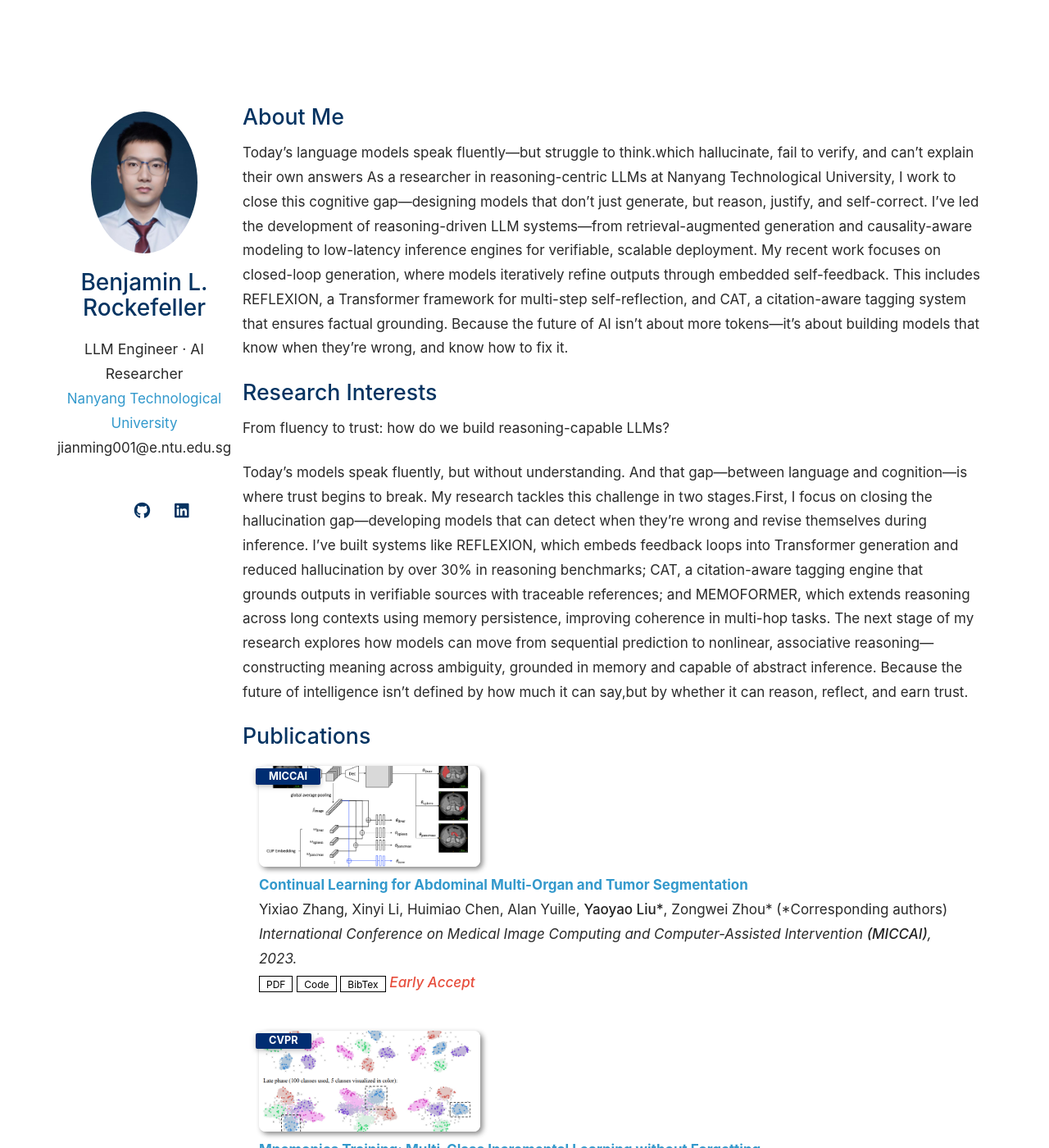
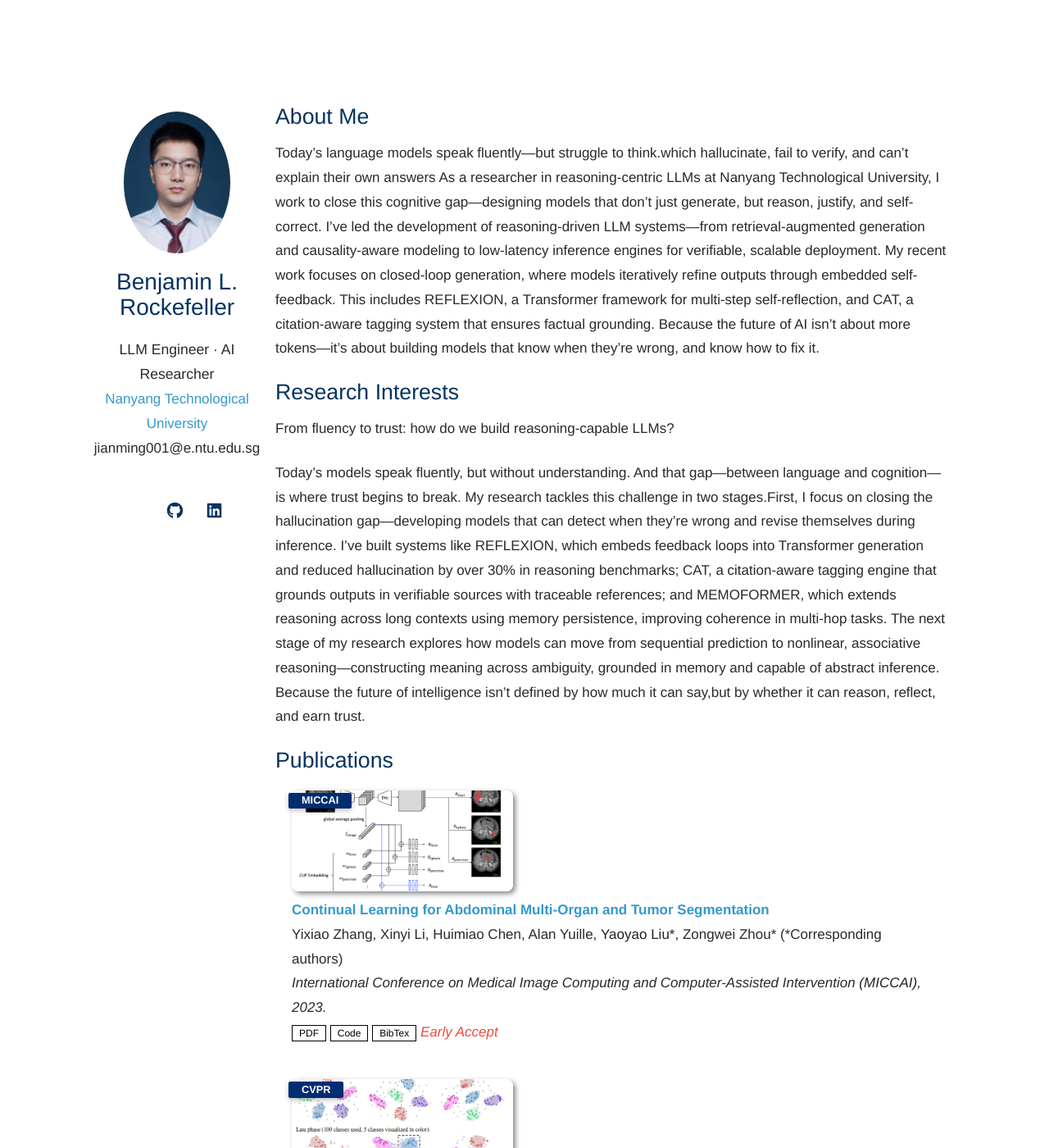
Before and after one commit to BenjaminRockefeller/benjaminrockefeller.github.io, a Jekyll site: the page built from index.md, in a window 1280 px wide and 1400 px high. Shown: the whole window at 82% size. Built offline with Jekyll 4.4.1, drawn with Linux system fonts in a browser that asks for light colours; a style sheet for code colours, icons or effects is not loaded; our own code applies the rules of GitHub Pages for plain Markdown files.

Commit message:
Update minimal-light.scss

```diff
--- a/_sass/minimal-light.scss
+++ b/_sass/minimal-light.scss
@@ -818,3 +818,22 @@
   padding-right: 1.5rem;
   max-width: none;  /* 取消宽度限制 */
 }
+/* 宽度加大，使正文更贴近头像，展示更多内容 */
+.wrapper {
+  width: 1080px;  /* 原为 960px，可自行调大 */
+  margin: 0 auto;
+}
+
+/* 使用中文黑体或等效西文字体，增强可读性 */
+body {
+  font-family: "Microsoft YaHei", "PingFang SC", "Helvetica Neue", Arial, sans-serif;
+  font-size: 17px;
+  line-height: 1.75;
+  color: #2a2a2a;
+}
+
+@media (prefers-color-scheme: dark) {
+  body {
+    color: #dadbdf;
+  }
+}
```
